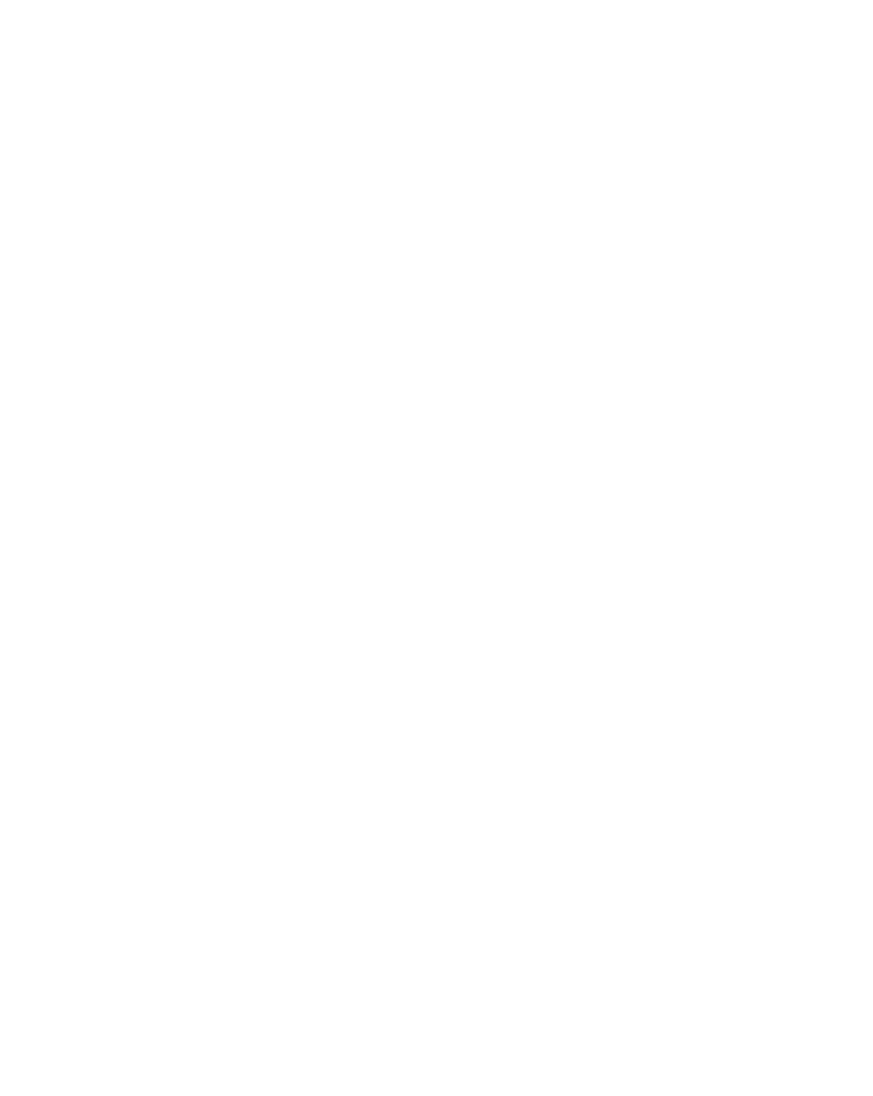
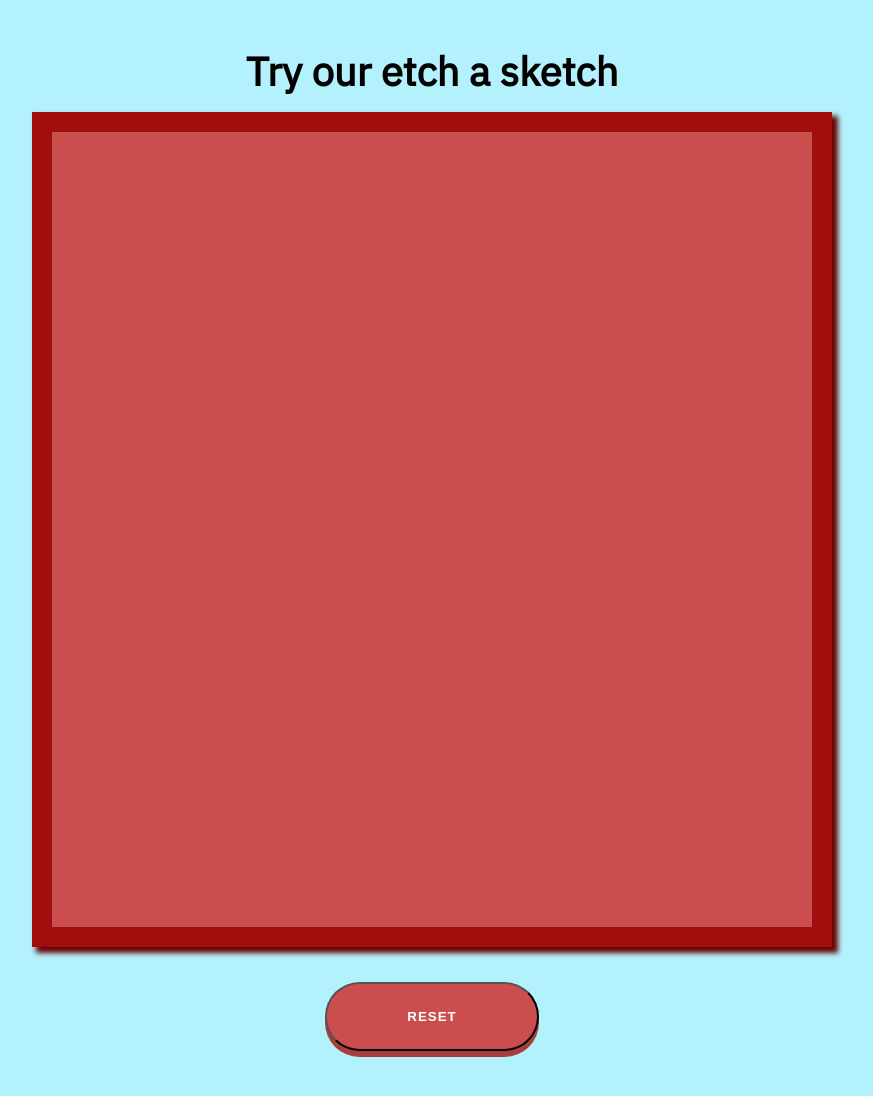
Before and after one commit to fisheskc/etch, a plain HTML site: page index.html in a window 1280 px wide. Shown: the whole page, without its empty margins (208-1081 px from the left). Before the commit the page ends 800 px from the top, so only its background shows below. Drawn offline with Linux system fonts and the light colour scheme.

Commit message:
Add files via upload

```diff
--- a/index.html
+++ b/index.html
@@ -1,10 +1,22 @@
 <!DOCTYPE html>
 <html lang="en">
+
 <head>
-        <link rel="stylesheet" href= "style.css">
-    <title>Document</title>
+    <link rel="stylesheet" href="style.css">
+    <title>Etcha scketch</title>
 </head>
+
 <body>
-    <script src="etch.js"></script>
+    <div class="container">
+        <h1 class="head">Try our etch a sketch</h1>
+        <div id="sketchBox" class="shadow"></div>
+        <div class="button-style">
+            <input type="button" class="but-style" value="reset" onclick="reset()">
+
+        </div>
+
+        <script src="etch.js"></script>
+    </div>
 </body>
+
 </html>
--- a/style.css
+++ b/style.css
@@ -0,0 +1,72 @@
+@import url("https://fonts.googleapis.com/css?family=IBM+Plex+Sans");
+
+* {
+  box-sizing: border-box;
+  margin: 0px;
+  padding: 0px;
+}
+
+body {
+  background: #b3f1fc;
+}
+
+.container {
+  display: flex;
+  flex-direction: column;
+  align-items: center;
+  margin: 30px 0px;
+}
+
+.head {
+  font-family: "IBM Plex Sans", sans-serif;
+  margin: 15px 0px;
+  font-size: 2.5em;
+}
+
+.button-style {
+  margin-top: 20px;
+}
+
+#sketchBox {
+  width: 800px;
+  height: 835px;
+  border: 20px solid #a00e0e;
+  background-color: #cb4e4e;
+}
+
+.shadow {
+  box-shadow: 5px 5px 5px 1px #6b0303;
+  -webkit-box-shadow: 5px 5px 5px 1px #6b0303;
+  -moz-box-shadow: 5px 5px 5px 1px #6b0303;
+  -o-box-shadow: 5px 5px 5px 1px #6b0303;
+}
+
+.square {
+  outline: 1px solid black;
+  display: inline-block;
+  background: #f7edca;
+}
+
+.filled {
+  background-color: blueviolet;
+}
+
+.but-style {
+  border-radius: 40px;
+  background: #cb4e4e;
+  color: #fff;
+  box-shadow: 0 6px #ab3c3c;
+  transition: none;
+  cursor: pointer;
+  padding: 25px 80px;
+  display: inline-block;
+  margin: 15px 30px;
+  text-transform: uppercase;
+  letter-spacing: 1px;
+  font-weight: 700;
+  outline: none;
+  position: relative;
+}
+
+.head {
+}
```
